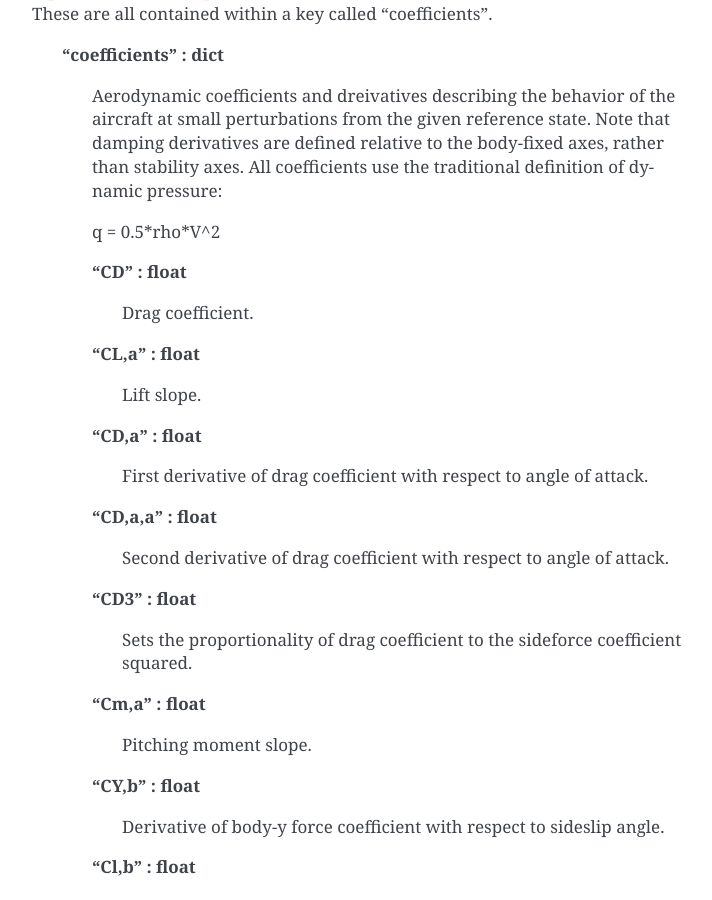
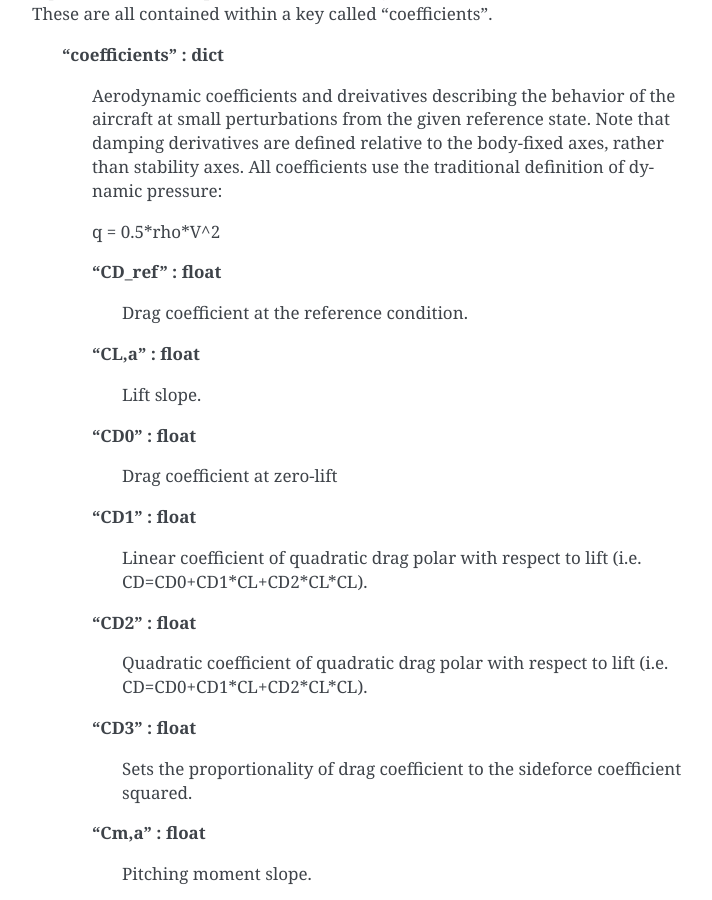
Before and after one commit to usuaero/Pylot, a Sphinx documentation site: the page built from docs/source/creating_input_files.md, in a window 1280 px wide and 900 px high, scrolled down 12854 px. Shown: the whole window, without its empty margins (388-1100 px from the left). Built offline with Sphinx 7.4.7, drawn with Linux system fonts in a browser that asks for light colours.

Commit message:
Updated linearized model to use CD0, CD1, and CD2.

```diff
--- a/docs/source/creating_input_files.md
+++ b/docs/source/creating_input_files.md
@@ -334,17 +334,20 @@ As mentioned above, this model relies on a set of equations given by Phillips. T
 >>
 >>q = 0.5\*rho\*V^2
 >>
->>**"CD" : float**
->>>Drag coefficient.
+>>**"CD_ref" : float**
+>>>Drag coefficient at the reference condition.
 >>
 >>**"CL,a" : float**
 >>>Lift slope.
 >>
->>**"CD,a" : float**
->>>First derivative of drag coefficient with respect to angle of attack.
+>>**"CD0" : float**
+>>>Drag coefficient at zero-lift
 >>
->>**"CD,a,a" : float**
->>>Second derivative of drag coefficient with respect to angle of attack.
+>>**"CD1" : float**
+>>>Linear coefficient of quadratic drag polar with respect to lift (i.e. CD=CD0+CD1\*CL+CD2\*CL\*CL).
+>>
+>>**"CD2" : float**
+>>>Quadratic coefficient of quadratic drag polar with respect to lift (i.e. CD=CD0+CD1\*CL+CD2\*CL\*CL).
 >>
 >>**"CD3" : float**
 >>>Sets the proportionality of drag coefficient to the sideforce coefficient squared.
```
Also changed, not shown: 2 other files.
